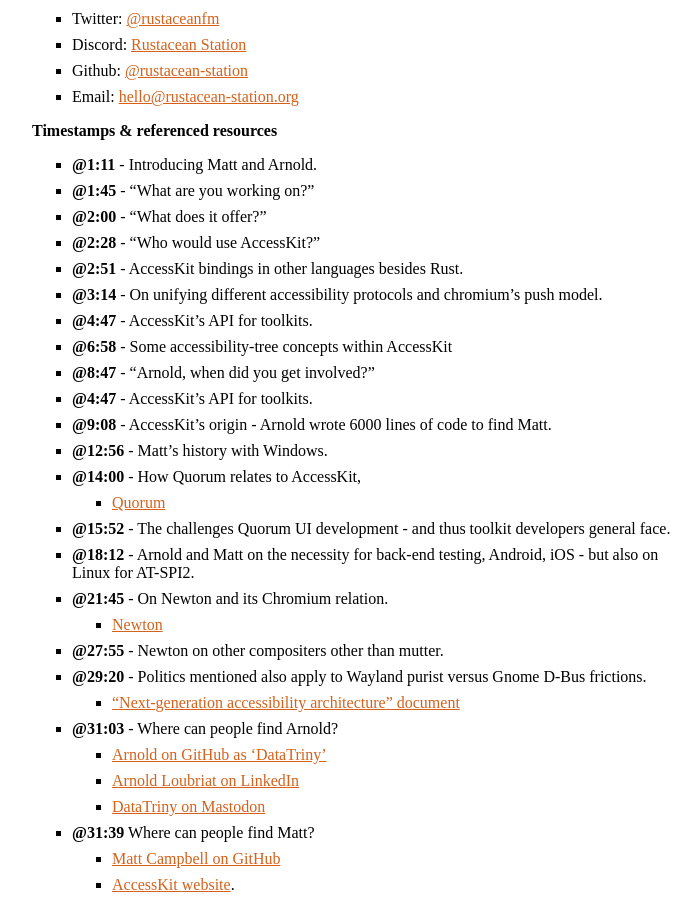
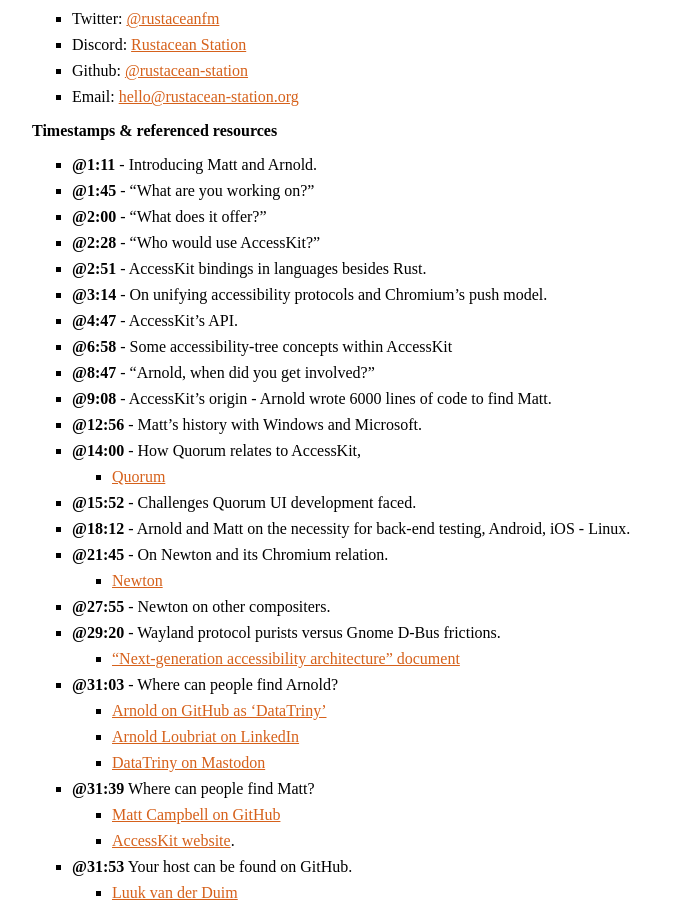
Before and after one commit to rustacean-station/rustacean-station.org, a Jekyll site: the page built from _episodes/interviews/2025-05-29-accesskit-with-matt-campbell-and-arnold-loubriat.md, in a window 1280 px wide and 900 px high, scrolled down 846 px. Shown: the whole window, without its empty margins (288-985 px from the left). Built offline with Jekyll 4.4.1, drawn with Linux system fonts in a browser that asks for light colours; some of the changed text lies outside the part shown.

Commit message:
fixup: Write chapter titles more terse

```diff
--- a/_episodes/interviews/2025-05-29-accesskit-with-matt-campbell-and-arnold-loubriat.md
+++ b/_episodes/interviews/2025-05-29-accesskit-with-matt-campbell-and-arnold-loubriat.md
@@ -24,22 +24,21 @@
 - [@1:45] - "What are you working on?"
 - [@2:00] - "What does it offer?"
 - [@2:28] - "Who would use AccessKit?"
-- [@2:51] - AccessKit bindings in other languages besides Rust.
-- [@3:14] - On unifying different accessibility protocols and chromium's push model.
-- [@4:47] - AccessKit's API for toolkits.
+- [@2:51] - AccessKit bindings in languages besides Rust.
+- [@3:14] - On unifying accessibility protocols and Chromium's push model.
+- [@4:47] - AccessKit's API.
 - [@6:58] - Some accessibility-tree concepts within AccessKit
 - [@8:47] - "Arnold, when did you get involved?"
-- [@4:47] - AccessKit's API for toolkits.
 - [@9:08] - AccessKit's origin - Arnold wrote 6000 lines of code to find Matt.
-- [@12:56] - Matt's history with Windows.
+- [@12:56] - Matt's history with Windows and Microsoft.
 - [@14:00] - How Quorum relates to AccessKit,
   - [Quorum](https://www.washington.edu/accesscomputing/quorum-programming-language-0)
-- [@15:52] - The challenges Quorum UI development - and thus toolkit developers general face.
-- [@18:12] - Arnold and Matt on the necessity for back-end testing, Android, iOS - but also on Linux for AT-SPI2.
+- [@15:52] - Challenges Quorum UI development faced.
+- [@18:12] - Arnold and Matt on the necessity for back-end testing, Android, iOS - Linux.
 - [@21:45] - On Newton and its Chromium relation.
   - [Newton](https://blogs.gnome.org/a11y/2024/06/18/update-on-newton-the-wayland-native-accessibility-project/)
-- [@27:55] - Newton on other compositers other than mutter.
-- [@29:20] - Politics mentioned also apply to Wayland purist versus Gnome D-Bus frictions.
+- [@27:55] - Newton on other compositers.
+- [@29:20] - Wayland protocol purists versus Gnome D-Bus frictions.
   - ["Next-generation accessibility architecture" document](https://gitlab.gnome.org/GNOME/at-spi2-core/-/blob/main/devel-docs/new-protocol.rst?ref_type=heads)
 - [@31:03] - Where can people find Arnold?
   - [Arnold on GitHub as 'DataTriny'](https://github.com/DataTriny)
```
Also changed, not shown: other parts of _episodes/interviews/2025-05-29-accesskit-with-matt-campbell-and-arnold-loubriat.md (+1 -1 lines).
